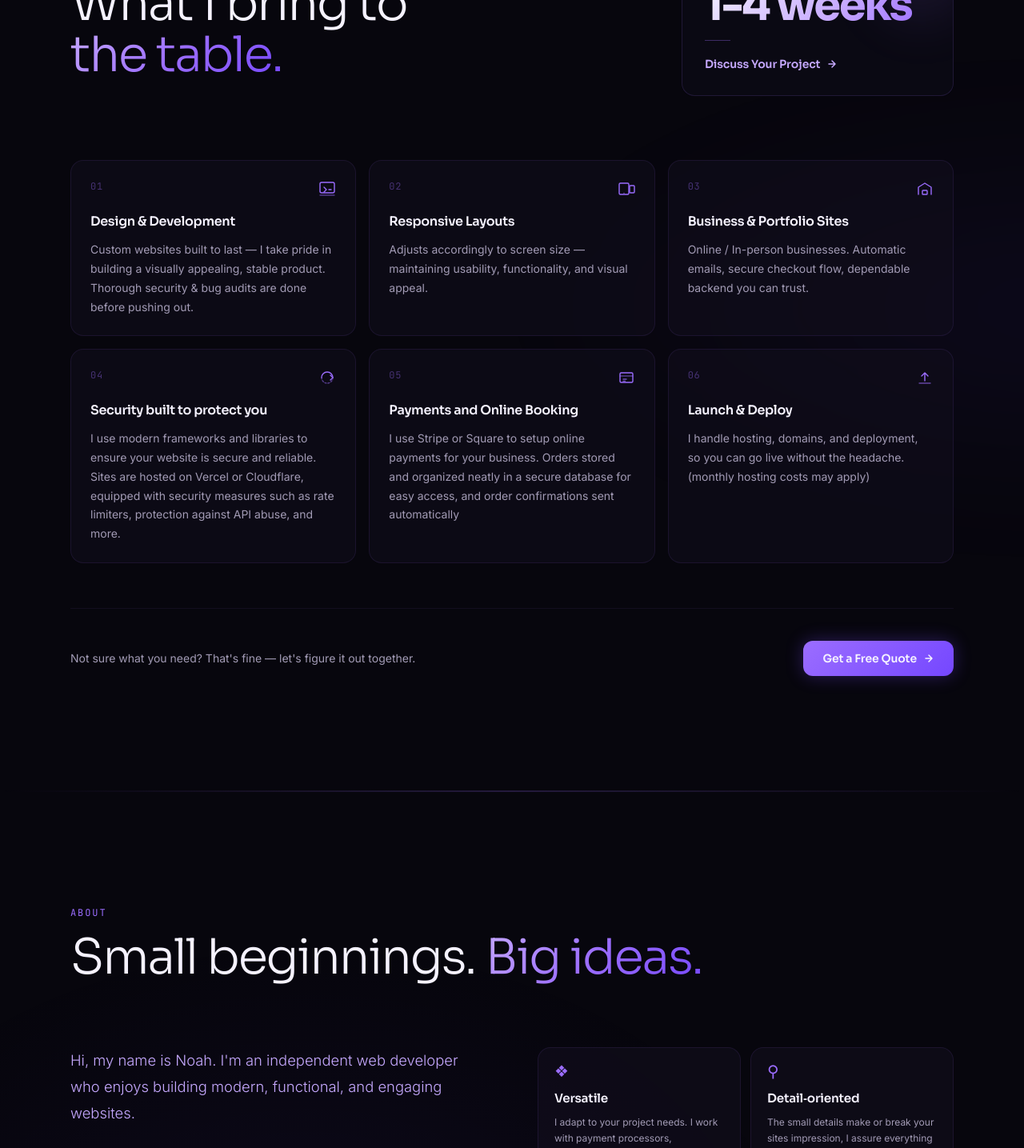
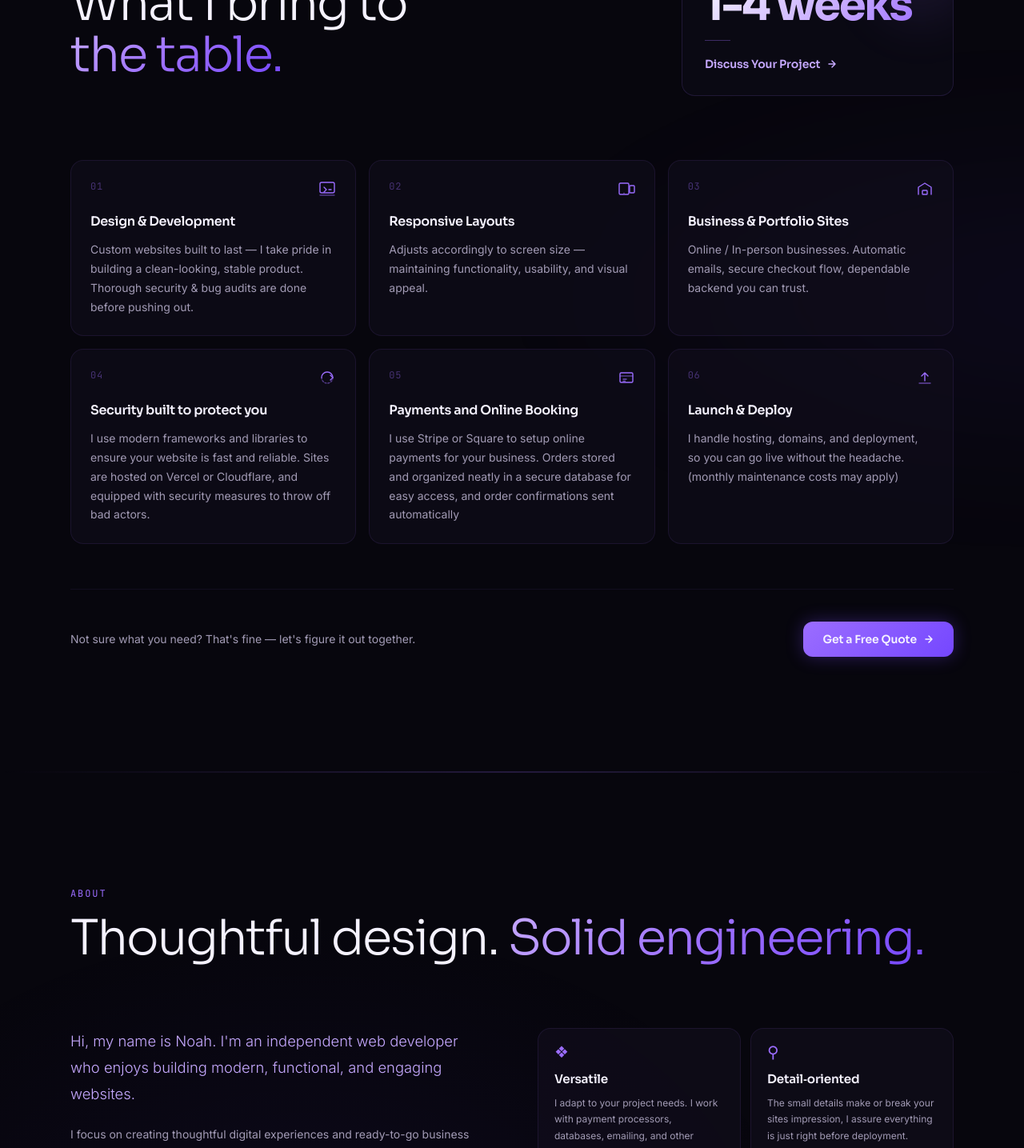
Before and after one commit to doptt/kodachidev, a React (Vite) app: page / in a window 1280 px wide. Shown: the part 1862-3297 px from the top of the page at 80% size. Built offline with nearby package versions, Linux system fonts and the light colour scheme; the HTML template or start-up script is replaced by a standard one.

Commit message:
update stuff

```diff
--- a/src/components/About.tsx
+++ b/src/components/About.tsx
@@ -59,8 +59,8 @@ export default function About() {
             lineHeight: 1.05,
             color: '#F5F2FF',
           }}>
-            Small beginnings.{' '}
-            <span className="text-gradient">Big ideas.</span>
+            Thoughtful design.{' '}
+            <span className="text-gradient">Solid engineering.</span>
           </h2>
         </Reveal>
 
--- a/src/components/Services.tsx
+++ b/src/components/Services.tsx
@@ -4,7 +4,7 @@ const services = [
   {
     num: '01',
     title: 'Design & Development',
-    desc: 'Custom websites built to last — I take pride in building a visually appealing, stable product. Thorough security & bug audits are done before pushing out.',
+    desc: 'Custom websites built to last — I take pride in building a clean-looking, stable product. Thorough security & bug audits are done before pushing out.',
     icon: (
       <svg width="22" height="22" viewBox="0 0 22 22" fill="none">
         <rect x="2" y="3" width="18" height="13" rx="2" stroke="currentColor" strokeWidth="1.4" />
@@ -16,7 +16,7 @@ const services = [
   {
     num: '02',
     title: 'Responsive Layouts',
-    desc: 'Adjusts accordingly to screen size — maintaining usability, functionality, and visual appeal.',
+    desc: 'Adjusts accordingly to screen size — maintaining functionality, usability, and visual appeal.',
     icon: (
       <svg width="22" height="22" viewBox="0 0 22 22" fill="none">
         <rect x="2" y="4" width="12" height="14" rx="1.5" stroke="currentColor" strokeWidth="1.4" />
@@ -39,7 +39,7 @@ const services = [
   {
     num: '04',
     title: 'Security built to protect you',
-    desc: 'I use modern frameworks and libraries to ensure your website is secure and reliable. Sites are hosted on Vercel or Cloudflare, equipped with security measures such as rate limiters, protection against API abuse, and more.',
+    desc: 'I use modern frameworks and libraries to ensure your website is fast and reliable. Sites are hosted on Vercel or Cloudflare, and equipped with security measures to throw off bad actors.',
     icon: (
       <svg width="22" height="22" viewBox="0 0 22 22" fill="none">
         <path d="M4 11a7 7 0 0114 0" stroke="currentColor" strokeWidth="1.4" strokeLinecap="round" />
@@ -63,7 +63,7 @@ const services = [
   {
     num: '06',
     title: 'Launch & Deploy',
-    desc: 'I handle hosting, domains, and deployment, so you can go live without the headache. (monthly hosting costs may apply)',
+    desc: 'I handle hosting, domains, and deployment, so you can go live without the headache. (monthly maintenance costs may apply)',
     icon: (
       <svg width="22" height="22" viewBox="0 0 22 22" fill="none">
         <path d="M11 15V5M7 9l4-4 4 4" stroke="currentColor" strokeWidth="1.4" strokeLinecap="round" strokeLinejoin="round" />
```
